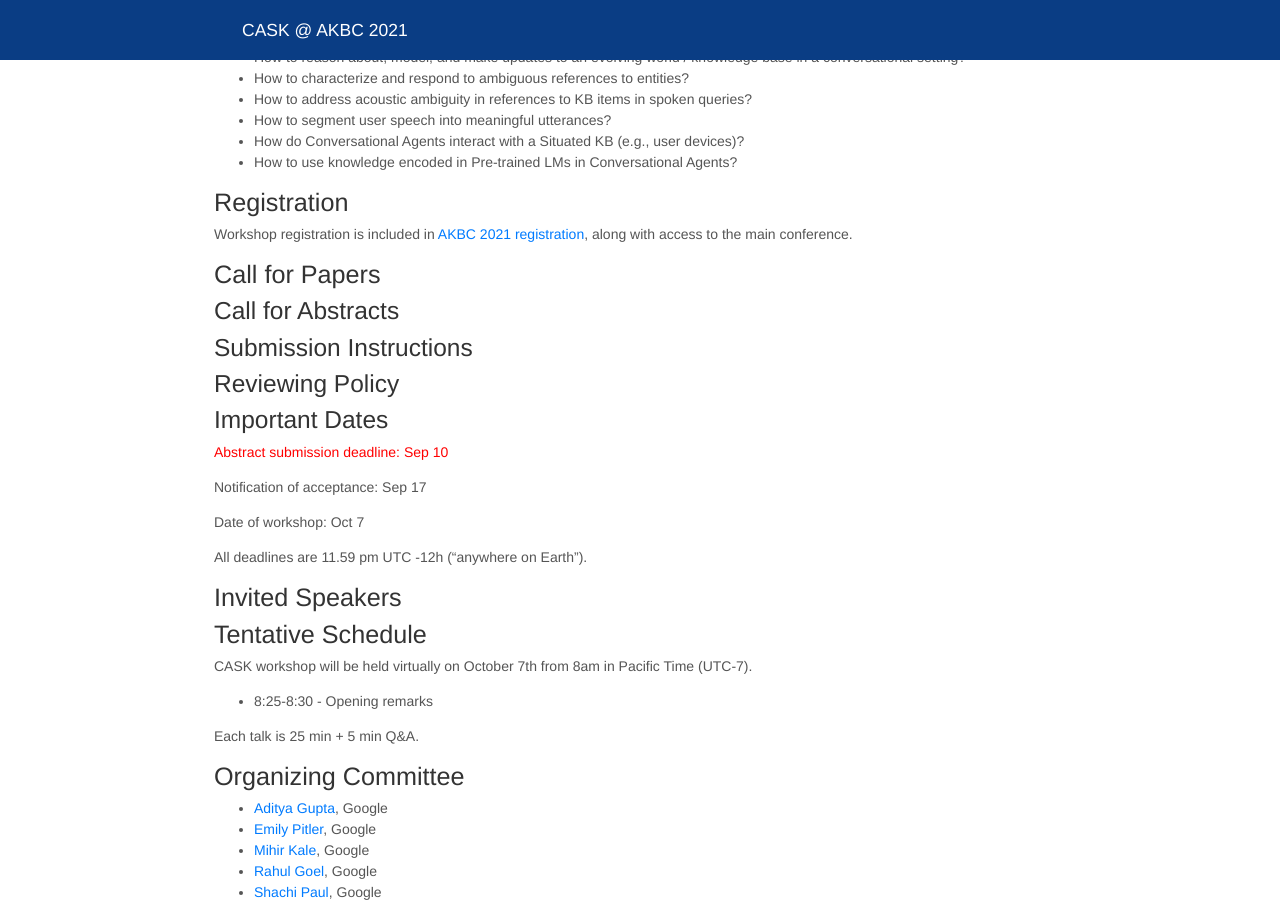
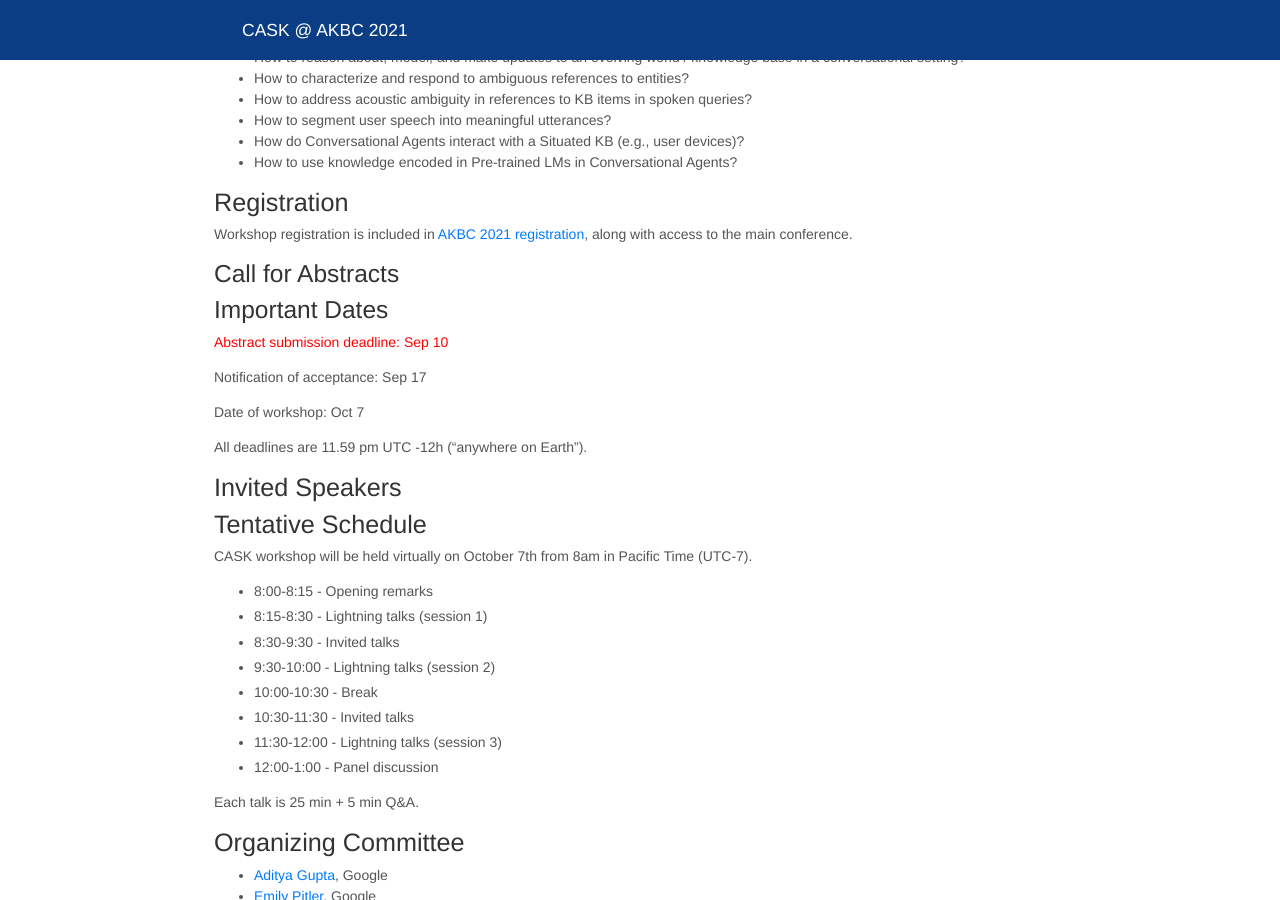
Before and after one commit to cask-workshop/cask-workshop.github.io, a Jekyll site: the page built from index.md, in a window 1280 px wide and 900 px high, scrolled down 443 px. Built offline with Jekyll 4.4.1, drawn with Linux system fonts in a browser that asks for light colours; nearby versions of some CDN libraries.

Commit message:
tentative schedule

```diff
--- a/index.md
+++ b/index.md
@@ -27,13 +27,7 @@ Conversational agents are increasingly becoming part of our day-to-day life on t
 
 Workshop registration is included in [AKBC 2021 registration](https://www.akbc.ws/2021/), along with access to the main conference.
 
-## Call for Papers
-
 <h3>Call for Abstracts</h3>
-
-<h3>Submission Instructions</h3>
-
-<h3>Reviewing Policy</h3>
 
 <h3>Important Dates</h3>
 
@@ -52,9 +46,15 @@ CASK workshop will be held virtually on October 7th from 8am in Pacific Time (UT
 
 <div id="schedule">
     <ul>
-        <li>
-            8:25-8:30 - Opening remarks
-        </li>
+        <li>8:00-8:15 - Opening remarks</li>
+	<li>8:15-8:30 - Lightning talks (session 1)</li>
+	<li>8:30-9:30 - Invited talks</li>
+	<li>9:30-10:00 - Lightning talks (session 2)</li>
+	<li>10:00-10:30 - Break</li>
+	<li>10:30-11:30 - Invited talks</li>
+	<li>11:30-12:00 - Lightning talks (session 3)</li>
+	<li>12:00-1:00 - Panel discussion</li>
+
         <!-- <li>
             8:30-9:00 - Invited talk: <a href="https://users.cs.northwestern.edu/~forbus/">Kenneth Forbus</a> -- <b>Analogy and the Construction of more Human-like Knowledge Bases</b> <button class="btn btn-outline-info btn-xs" type="button" data-toggle="collapse" data-target="#ken-card" aria-expanded="false" aria-controls="ken-card">Abstract</button><a href="https://www.youtube.com/watch?v=V4nbWiPdnTE" class="btn btn-outline-info btn-xs">Video</a>
             <div class="collapse" id="ken-card"><div class="card card-body">
```
